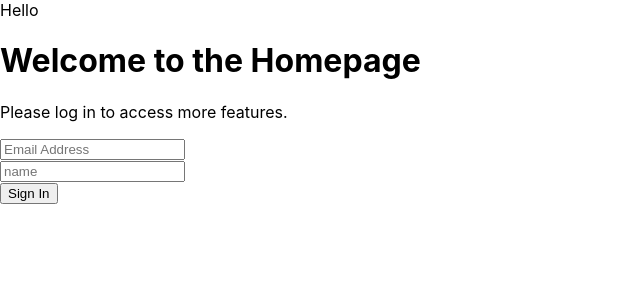
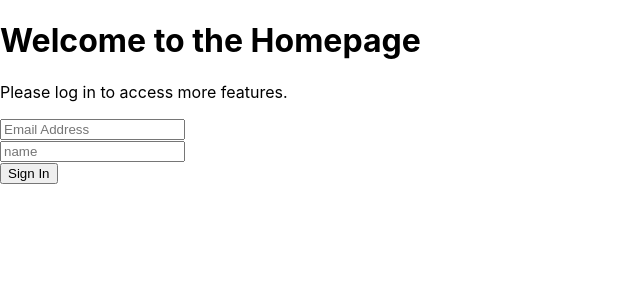
Before and after one commit to tmalioski1/fetchdogapp, a React (Create React App) app: page / in a window 1280 px wide. Shown: the top 300 px of the page, without its empty margins (0-640 px from the left). Built offline with nearby package versions, Linux system fonts and the light colour scheme.

Commit message:
nav-bar-conditionally-renders

```diff
--- a/src/App.js
+++ b/src/App.js
@@ -3,11 +3,15 @@ import { Routes, Route } from 'react-router-dom';
 import Navbar from './components/Navbar';
 import Homepage from './components/Homepage';
 import DogSearch from './components/DogSearch';
+import { useSelector } from "react-redux";
+
 
 function App() {
+  const isAuthenticated = useSelector(state => state.session?.user !== null);
+
   return (
     <>
-      <Navbar />
+      {isAuthenticated && <Navbar />}
       <Routes>
         <Route path="/search" element={<DogSearch />} />
         <Route path="/" element={<Homepage />} />
```
